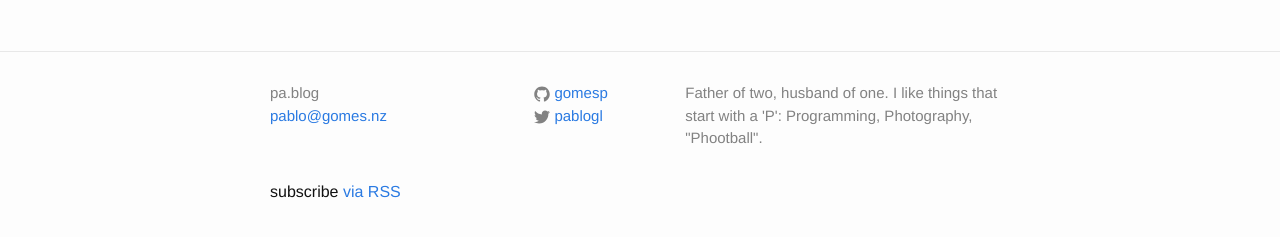
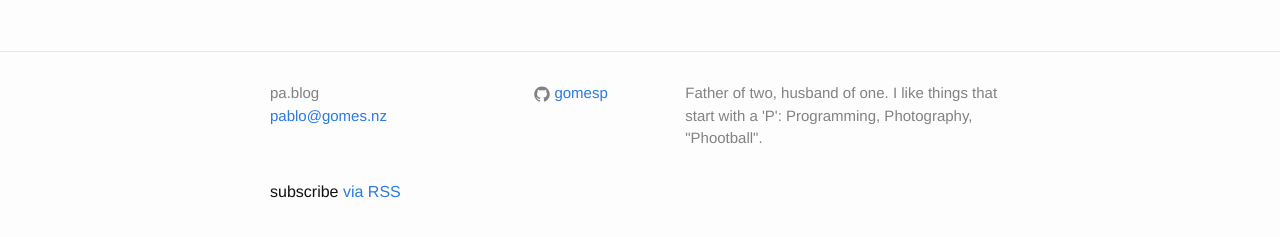
Before and after one commit to gomesp/pablo.gomes.nz, a Jekyll site: the page built from index.html, in a window 1280 px wide. Shown: the part 521-758 px from the top of the page. Built offline with Jekyll 4.4.1, drawn with Linux system fonts in a browser that asks for light colours.

Commit message:
Update _config.yml

```diff
--- a/_config.yml
+++ b/_config.yml
@@ -5,7 +5,6 @@ description: > # this means to ignore newlines until "baseurl:"
   Father of two, husband of one. I like things that start with a 'P': Programming, Photography, "Phootball".
 baseurl: "" # the subpath of your site, e.g. /blog/
 url: "http://pablo.gomes.nz" # the base hostname & protocol for your site
-twitter_username: pablogl
 github_username:  gomesp
 
 # Build settings
```
